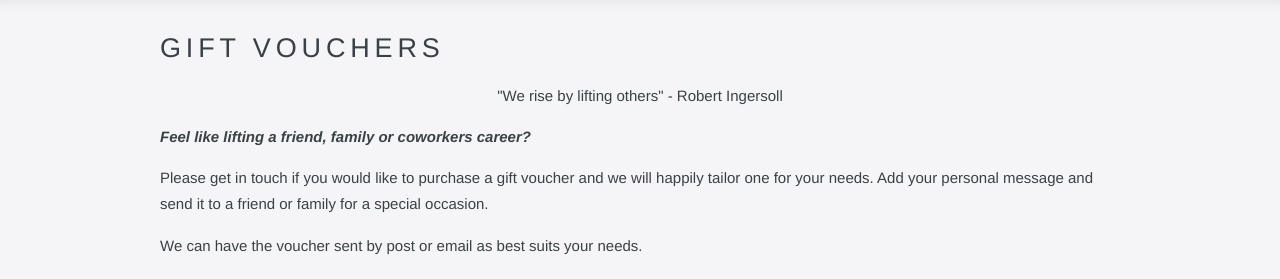
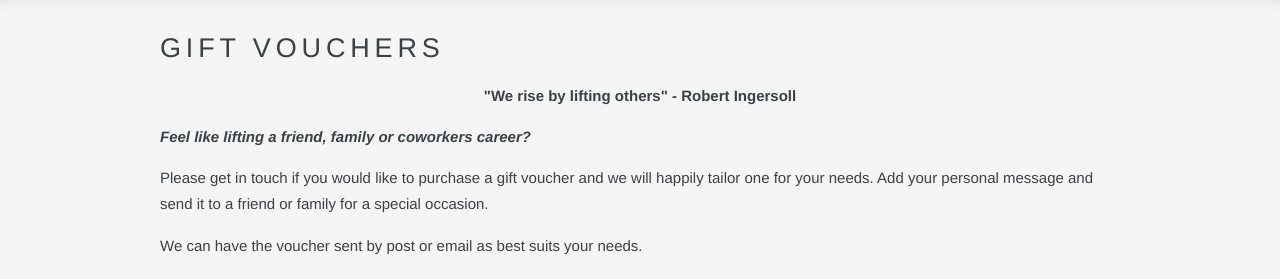
Before and after one commit to asabourin/axelcoaching, a Jekyll site: the page built from _services/gift-voucher.md, in a window 1280 px wide. Shown: the part 322-601 px from the top of the page. Built offline with Jekyll 4.4.1, drawn with Linux system fonts in a browser that asks for light colours; a script that is not in the unit is left out.

Commit message:
Update Services “gift-voucher”

```diff
--- a/_services/gift-voucher.md
+++ b/_services/gift-voucher.md
@@ -2,7 +2,7 @@
 title: Gift Vouchers
 position: 8
 ---
-<div style="text-align: center">
+<div style="text-align: center; font-weight:bold">
 "We rise by lifting others" - Robert Ingersoll
 </div>
 
```
